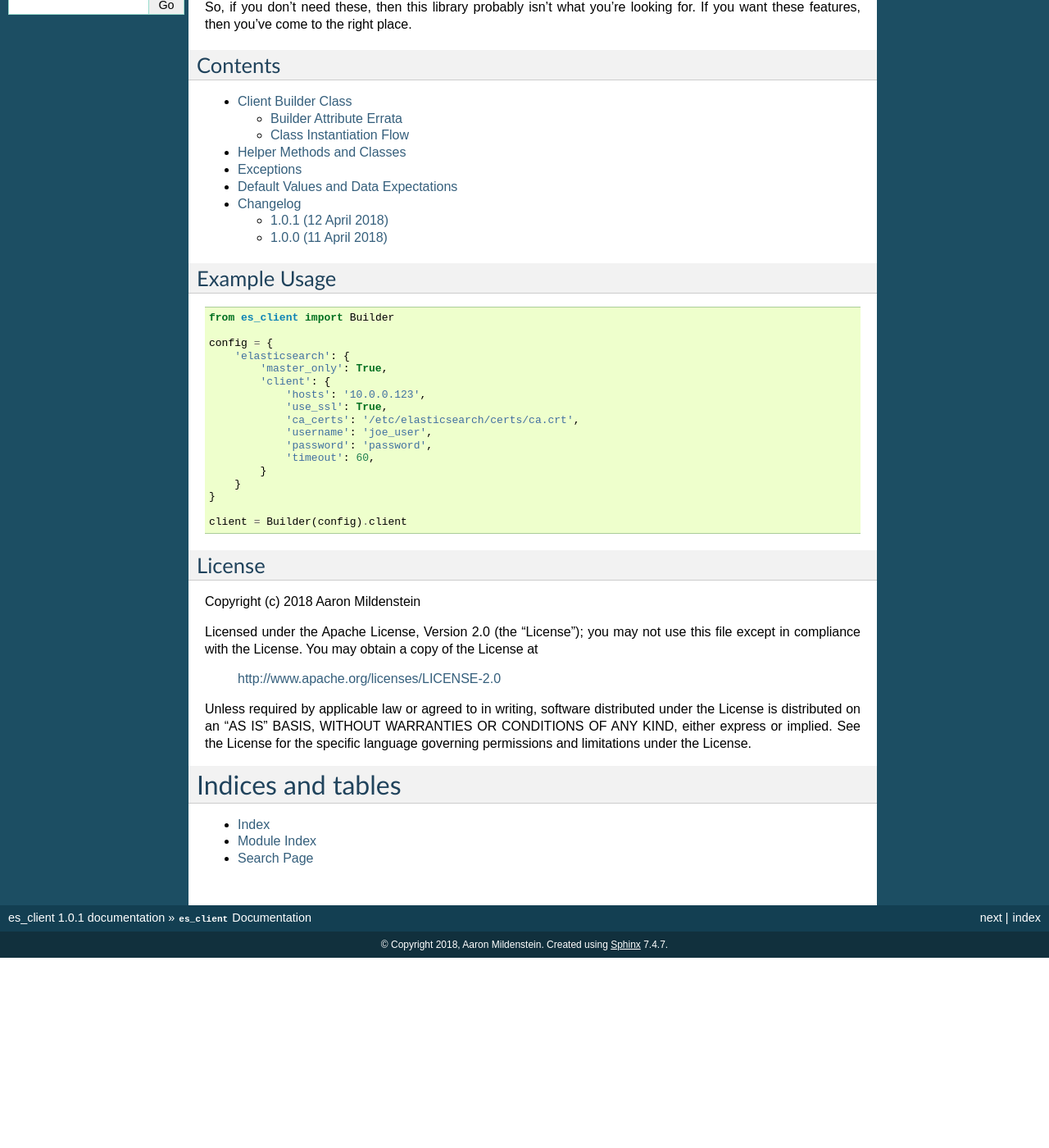
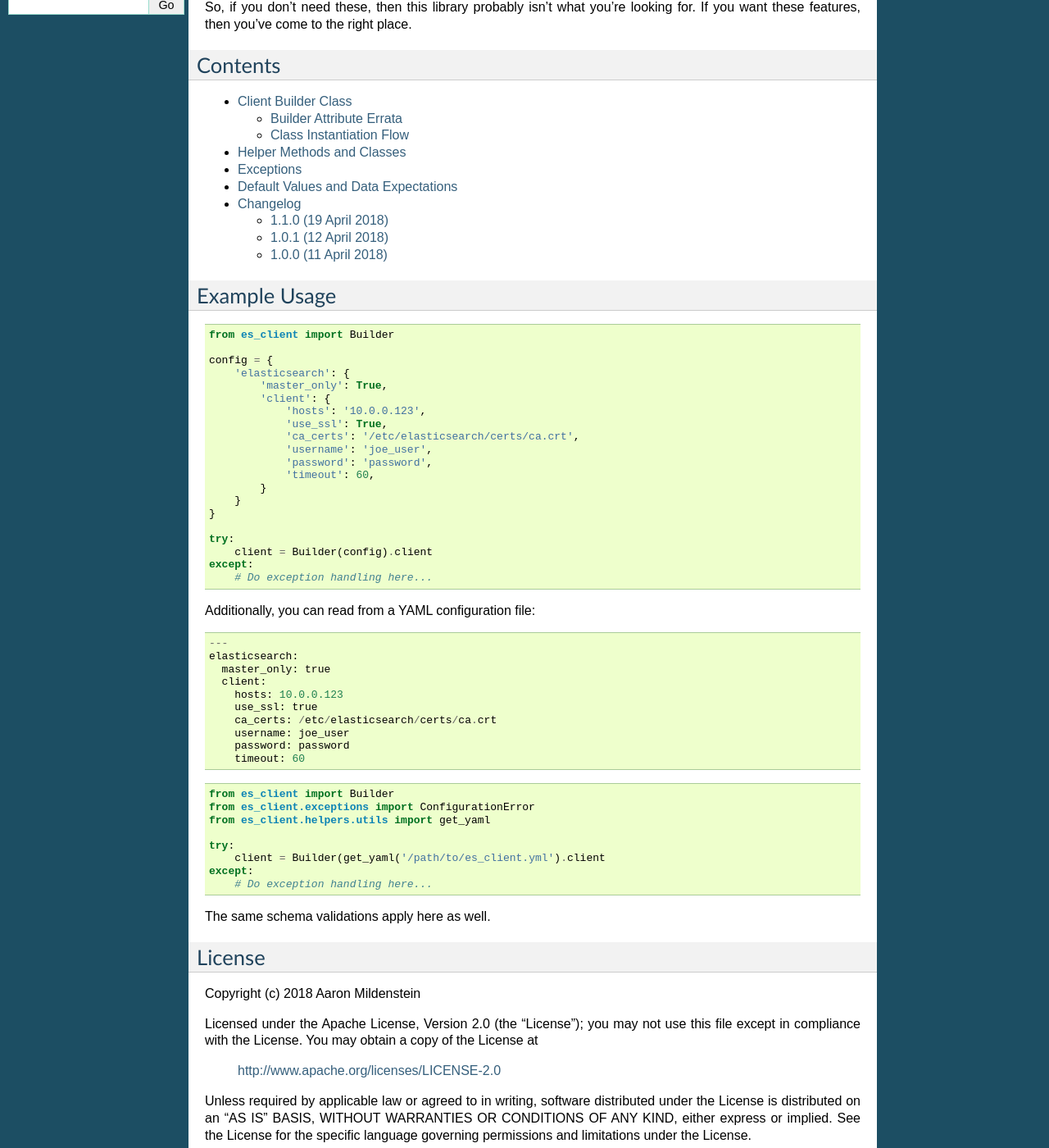
Before and after one commit to untergeek/es_client, a Sphinx documentation site: the page built from docs/index.rst, in a window 1280 px wide and 1400 px high, scrolled down 320 px. Shown: the whole window at 82% size. Built offline with Sphinx 7.4.7, drawn with Linux system fonts in a browser that asks for light colours; before the commit the page ends 1488 px from its top, so only the background shows below that; some of the changed text lies outside the part shown.

Commit message:
Release 1.1.0
Changes to help with integration and to prevent the need to reimport modules in other projects

Update documentation examples for release

```diff
--- a/docs/builder.rst
+++ b/docs/builder.rst
@@ -23,7 +23,9 @@
 
 Class Instantiation Flow
 ------------------------
-#. Run :func:`~es_client.helpers.utils.process_config` on ``raw_config``
+#. Check to see if `elasticsearch` key is in the supplied ``raw_config``
+   dictionary.  Log a warning about using defaults if it is not.
+#. Run :func:`~es_client.Builder._check_config` on ``raw_config``
 #. Set instance attributes ``version_max`` and ``version_min`` with the
    provided values.
 #. Set instance attribute ``master_only`` to the value from ``raw_config``
--- a/docs/index.rst
+++ b/docs/index.rst
@@ -55,8 +55,38 @@
         }
     }
 
-    client = Builder(config).client
+    try:
+        client = Builder(config).client
+    except:
+        # Do exception handling here...
 
+Additionally, you can read from a YAML configuration file:
+
+::
+
+    ---
+    elasticsearch:
+      master_only: true
+      client:
+        hosts: 10.0.0.123
+        use_ssl: true
+        ca_certs: /etc/elasticsearch/certs/ca.crt
+        username: joe_user
+        password: password
+        timeout: 60
+
+::
+
+    from es_client import Builder
+    from es_client.exceptions import ConfigurationError
+    from es_client.helpers.utils import get_yaml
+
+    try:
+        client = Builder(get_yaml('/path/to/es_client.yml').client
+    except:
+        # Do exception handling here...
+
+The same schema validations apply here as well.
 
 License
 -------
--- a/es_client/version.py
+++ b/es_client/version.py
@@ -1 +1 @@
-__version__ = '1.0.1'
+__version__ = '1.1.0'
```
Also changed, not shown: README.rst (+32 -1 lines), docs/Changelog.rst (+16 -0 lines), 5 other files.
